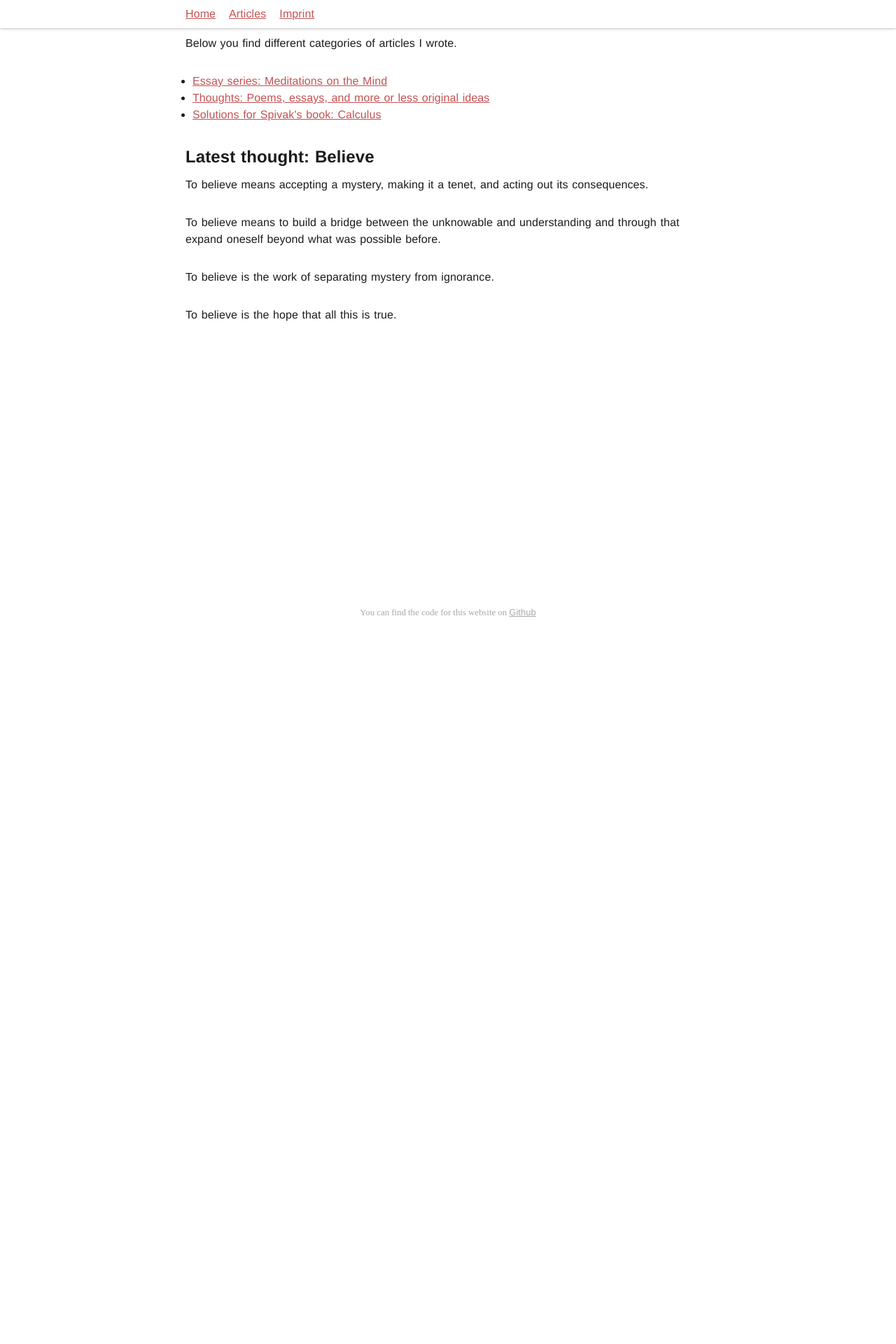
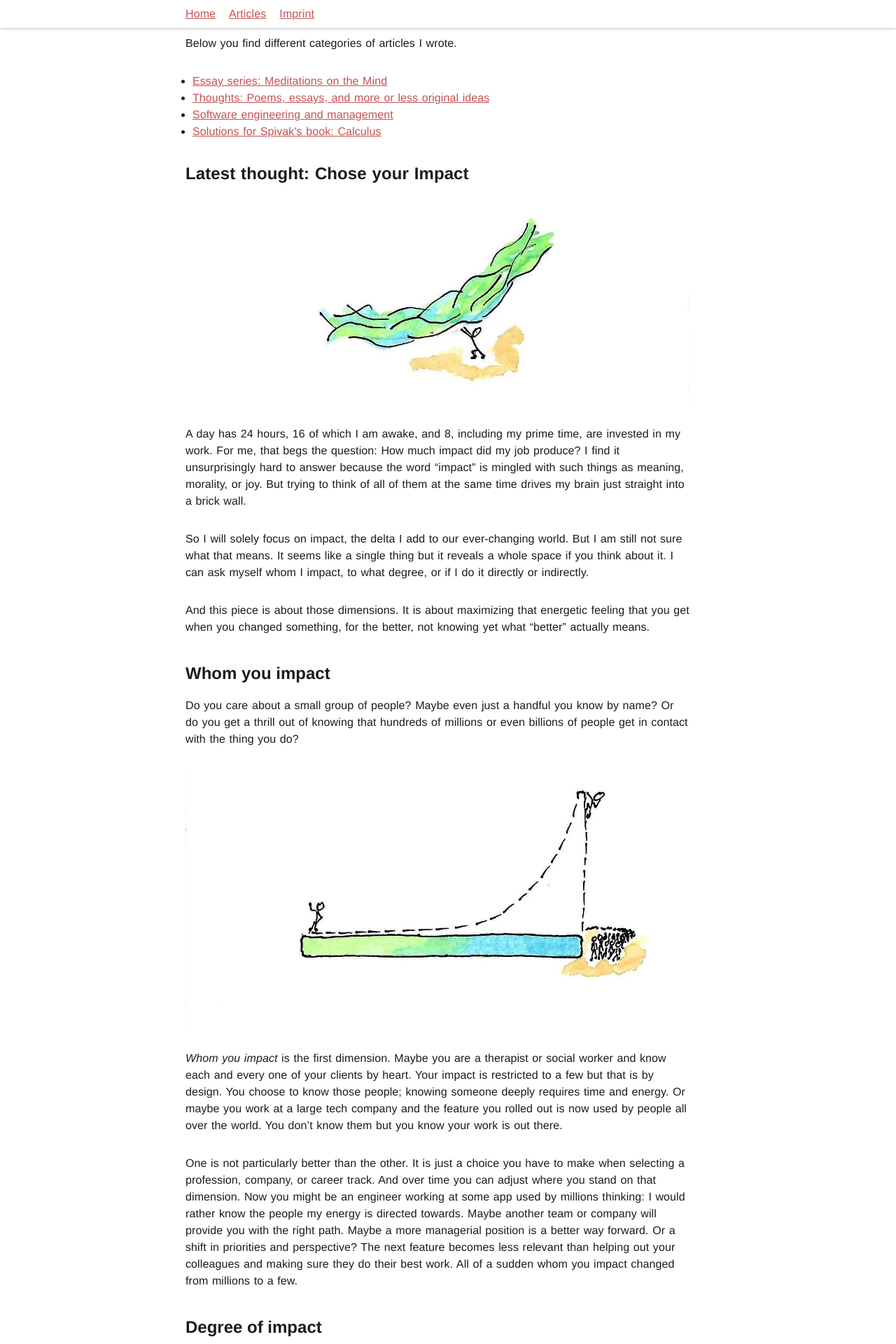
Before and after one commit to pheymann/paulheymann-website, a Jekyll site: the page built from articles/index.html, in a window 1280 px wide. Shown: the top 1920 px of the page at 70% size. Built offline with Jekyll 4.4.1, drawn with Linux system fonts in a browser that asks for light colours; before the commit the page ends 900 px from its top, so only the background shows below that; some of the changed text lies outside the part shown.

Commit message:
blog:engineering: chose your impact

```diff
--- /dev/null
+++ b/_posts/engineering/2023-06-04-chose-your-impact.md
@@ -0,0 +1,64 @@
+---
+layout: post
+title: Chose your Impact
+date:   2023-06-04
+categories: engineering
+head_title: Chose your Impact
+meta_description: Chose your Impact - A guide through the dimensions of impact you have at your job.
+meta_keywords: software,engineering,career,impact,job
+---
+
+![watercolor drawing: add delta to this changing world](/assets/img/impact_cover.jpg)
+
+A day has 24 hours, 16 of which I am awake, and 8, including my prime time, are invested in my work. For me, that begs the question: How much impact did my job produce? I find it unsurprisingly hard to answer because the word “impact” is mingled with such things as meaning, morality, or joy. But trying to think of all of them at the same time drives my brain just straight into a brick wall.
+
+So I will solely focus on impact, the delta I add to our ever-changing world. But I am still not sure what that means. It seems like a single thing but it reveals a whole space if you think about it. I can ask myself whom I impact, to what degree, or if I do it directly or indirectly.
+
+And this piece is about those dimensions. It is about maximizing that energetic feeling that you get when you changed something, for the better, not knowing yet what “better” actually means.
+
+## Whom you impact
+Do you care about a small group of people? Maybe even just a handful you know by name? Or do you get a thrill out of knowing that hundreds of millions or even billions of people get in contact with the thing you do?
+
+![watercolor drawing: dimension with a growing number of people from left to right](/assets/img/impact_who.jpeg)
+
+*Whom you impact* is the first dimension. Maybe you are a therapist or social worker and know each and every one of your clients by heart. Your impact is restricted to a few but that is by design. You choose to know those people; knowing someone deeply requires time and energy. Or maybe you work at a large tech company and the feature you rolled out is now used by people all over the world. You don’t know them but you know your work is out there.
+
+One is not particularly better than the other. It is just a choice you have to make when selecting a profession, company, or career track. And over time you can adjust where you stand on that dimension. Now you might be an engineer working at some app used by millions thinking: I would rather know the people my energy is directed towards. Maybe another team or company will provide you with the right path. Maybe a more managerial position is a better way forward. Or a shift in priorities and perspective? The next feature becomes less relevant than helping out your colleagues and making sure they do their best work. All of a sudden whom you impact changed from millions to a few.
+
+## Degree of impact
+This brings me directly to the next dimension: *degree of impact*.
+
+![watercolor drawing: dimension with lessening degree going from left to right](/assets/img/impact_degree.jpeg)
+
+How much do you actually change the world around you? Tinkering in your garage you figure out a way to make cheap, useful, and sexy flying cars. Shortly after everyone you know is zipping around and you just changed how people travel, commute, and how we plan our cities. Your work just had a massive impact on the lives of people.
+
+The higher the degree of impact the more their lives, daily routines, and habits change. When you are a doctor chances are your impact is pretty far on the left side of that diagram. On the other hand, most jobs move the needle only a fraction and that is fine because it all gets aggregated together. But it might bother you when it comes to your relation to the work you do.
+
+Again, maybe a career or perspective shift is due. Is there a role that brings you closer to where you want to be? Is changing priorities enough?
+
+## Directness of impact
+Last but not least there is the *directness of your impact*.
+
+![watercolor drawing: dimension with lessening directness going from left to right](/assets/img/impact_directness.jpeg)
+
+Being a therapist you work directly with the people you care about. There are no layers, safeguards, or physical distance between you and them. Being an engineer is potentially a bit different. Maybe you are really good at deep technical work on the infrastructure level and you like it too, but what you do affects people only indirectly. Uptime increased by 0.1% but chances are users will not notice. Good for them but degree and directness are on a low.
+
+A similar situation exists for most managers. You have a larger scope and degree of impact but now we talk hierarchy layers. The higher you get the lower you travel on the directness dimension.
+
+The question you can ask yourself is: how much do you care about experiencing the impact you have?
+
+## Your journey through the impact space
+Those are the dimensions I was able to identify. Maybe you see more. Let me know<email>. In the meantime, it can be an interesting exercise to map out a path in this three-dimensional space. Check where you are right now. Where were you before? And where would you like to be if you would be honest with yourself?
+
+![watercolor drawing: impact space](/assets/img/impact_space.jpg)
+
+Seeing that path might show you that you are on the right track or maybe even hit your sweet spot already. But it could also paint a different picture. At least now you know and created the potential to make adjustments. And changing the trajectory seems more likely to me than having one path set forever. I gather experiences over time, learn more about myself, and then adjust the impact I actually care about.
+
+## Epoligue
+Some thoughts I didn’t know where to put else.
+
+In this whole text, I always talk about human-to-human impact but of course, you can substitute ‘whom’ with anything. If you are a veterinarian that changes to: which animals and how many can you treat? Do you rather treat a small number and see how they flourish or do you work on a general treatment that can help an uncountable number of beings?
+
+Or you care deeply about technical problems and you want to see more or a different impact on the system you work with. Of course *Who* becomes *What* in this context but in general it holds true.
+
+Another thing I noticed, which is probably obvious to most people, is a set of correlations between those dimensions. Whom you impact and the directness of it goes in opposite directions. For example, the higher you go in a corporate hierarchy the less you interact with daily operations, the thing that produces that real-world impact. The opposite correlation seems true for degree and directness. The closer I or my work is to another person chances are I have the highest degree of impact that is possible for the work I do. Reality of course provides strange exceptions to any rule, but in general, those correlations seem to hold true.
--- a/_sass/basic.scss
+++ b/_sass/basic.scss
@@ -227,4 +227,6 @@ footer {
 img {
     display: block;
     margin: auto;
+    width: 100%;
+    height: 100%;
 }
--- a/articles/index.html
+++ b/articles/index.html
@@ -10,18 +10,18 @@ layout: "basic"
   <ul>
     <li><a href="{{ site.baseurl }}/articles/meditations-on-the-mind">Essay series: Meditations on the Mind</a></li>
     <li><a href="{{ site.baseurl }}/articles/thoughts">Thoughts: Poems, essays, and more or less original ideas</a></li>
+    <li><a href="{{ site.baseurl }}/articles/engineering">Software engineering and management</a></li>
     <li><a href="{{ site.baseurl }}/articles/spivak-calculus">Solutions for Spivak's book: Calculus</a></li>
   </ul>
 
-  {% assign thought_posts = site.posts | where_exp:"post","post.categories contains 'thought'" %}
   <div class="row">
     <div class="col-12 post">
-      <a class="title" href="{{ thought_posts.first.url | relative_url }}">
-        Latest thought: {{ thought_posts.first.title }}
+      <a class="title" href="{{ site.posts.first.url | relative_url }}">
+        Latest thought: {{ site.posts.first.title }}
       </a>
 
       <div>
-        {{ thought_posts.first.content }}
+        {{ site.posts.first.content }}
       </div>
     </div>
   </div>
```
Also changed, not shown: articles/engineering.html (added, +30 -0 lines), index.md (+3 -4 lines), assets/img/impact_cover.jpg (added), assets/img/impact_degree.jpeg (added), assets/img/impact_directness.jpeg (added), assets/img/impact_space.jpg (added), assets/img/impact_who.jpeg (added).
